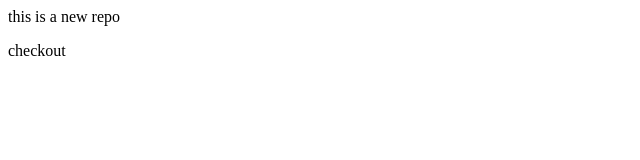
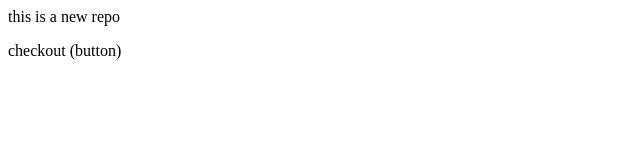
Before and after one commit to ShubhashreeBhar/local, a plain HTML site: page index.html in a window 1280 px wide. Shown: the full height of the page, 0-640 px from the left. Drawn offline with Linux system fonts and the light colour scheme.

```diff
--- a/index.html
+++ b/index.html
@@ -1,2 +1,2 @@
 <p>this is a new repo</p>
-<p>checkout</p>
+<p>checkout (button)</p>
```
